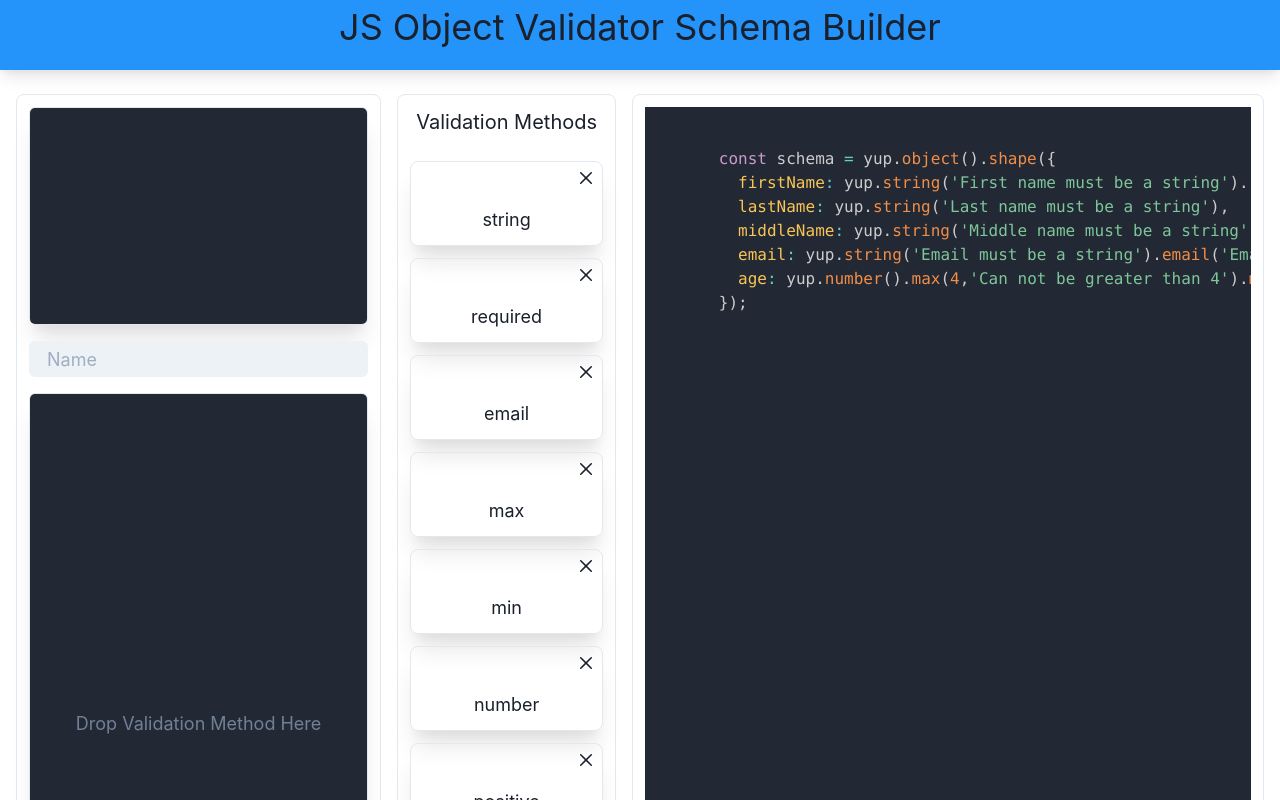
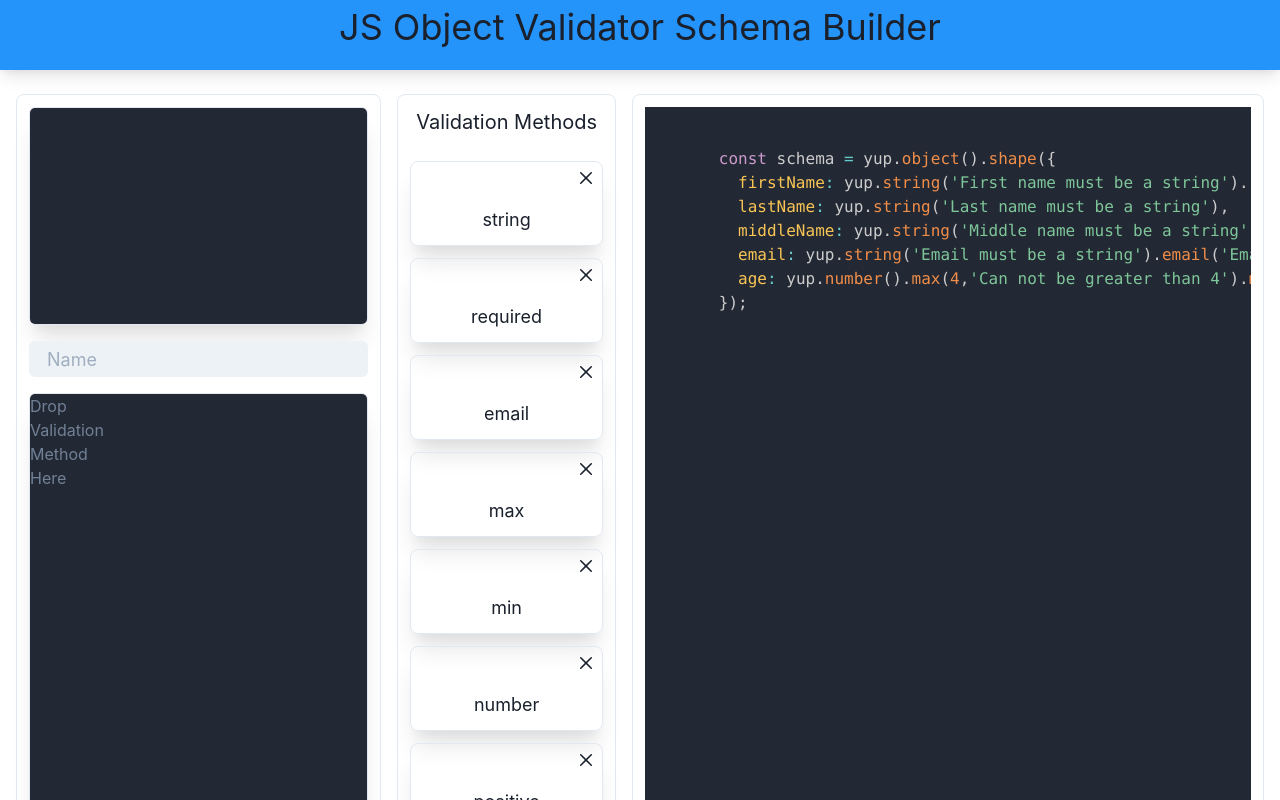
Before and after one commit to daveOnactive/validator-schema-builder, a React (Create React App) app: page / in a window 1280 px wide. Shown: the top 800 px of the page. Built offline with nearby package versions, Linux system fonts and the light colour scheme; a small style sheet from the web is missing.

Commit message:
still working on schema builder feature

```diff
--- a/src/components/CardWithBtn/index.tsx
+++ b/src/components/CardWithBtn/index.tsx
@@ -1,24 +1,39 @@
 import { CloseButton, Box, Flex, Text } from "@chakra-ui/react";
-import CardWithBtnProps from './CardWithBtnProps';
+import CardWithBtnProps from "./CardWithBtnProps";
 
-export const CardWithBtn = ({ title, onClose, ...props }: CardWithBtnProps) => {
+export const CardWithBtn = ({
+  title,
+  onClose,
+  data,
+  ...props
+}: CardWithBtnProps) => {
   return (
     <Box
       {...props}
       boxShadow="xl"
       rounded="md"
-      m='3'
+      m="3"
       borderWidth="1px"
       borderRadius="lg"
     >
-      <Flex justify='flex-end'>
+      <Flex justify="flex-end">
         <CloseButton onClick={onClose} />
       </Flex>
-      <Text
-        fontSize='lg'
-        textAlign='center'
-        p='3'
-      >{title}</Text>
+      <Text fontSize="lg" textAlign="center" p="3">
+        {title}
+      </Text>
+      {data && (
+        <>
+          <Text fontSize="lg" textAlign="center" p="3">
+            <b>Message: </b>
+            {data.message}
+          </Text>
+          <Text fontSize="lg" textAlign="center" p="3">
+            <b>Value: </b>
+            {data.value}
+          </Text>
+        </>
+      )}
     </Box>
   );
 };
--- a/src/features/SchemaBuilder/index.tsx
+++ b/src/features/SchemaBuilder/index.tsx
@@ -1,9 +1,11 @@
-import { Box, Flex, Button, VStack, Text } from "@chakra-ui/react";
+import { Box, Flex, Button, VStack, Text, Grid } from "@chakra-ui/react";
 import { useDrop } from "react-dnd";
 import React from "react";
 import { AppContext } from "../../Providers";
 import { handleOpenDialog } from "../../actions";
 import { SchemaValidators } from "../../types";
+import { validatorArr } from "../../interfaces";
+import { CardWithBtn } from "../../components";
 
 type Item = {
   type: SchemaValidators;
@@ -32,16 +34,22 @@ export const SchemaBuilder = () => {
   return (
     <VStack spacing={0} h="100%" ref={drop}>
       <Box h="100%" bg="#232934" w="100%">
-        <Box
-          textAlign="center"
-          fontSize="lg"
-          display="flex"
-          justifyContent="center"
-          alignItems="center"
-          h="100%"
-        >
-          <Text color="gray.500">Drop Validation Method Here</Text>
-        </Box>
+        <Grid templateColumns="repeat(5, 1fr)" gap={6}>
+          {state.schemaValue.validator.length ? (
+            state.schemaValue.validator.map((validator: validatorArr) => (
+              <CardWithBtn
+                title={validator.type}
+                onClose={() => null}
+                data={{
+                  message: validator.message,
+                  value: validator.value,
+                }}
+              />
+            ))
+          ) : (
+            <Text color="gray.500">Drop Validation Method Here</Text>
+          )}
+        </Grid>
       </Box>
       <Flex justify="flex-end" p="3" w="100%">
         <Button bg="brand.primary" size="md">
```
Also changed, not shown: src/components/CardWithBtn/CardWithBtnProps.ts (+4 -4 lines).
